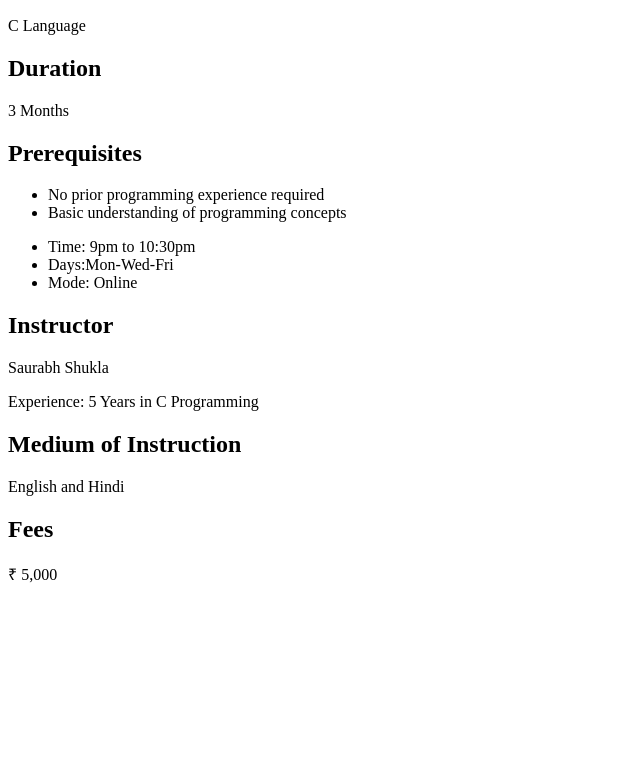
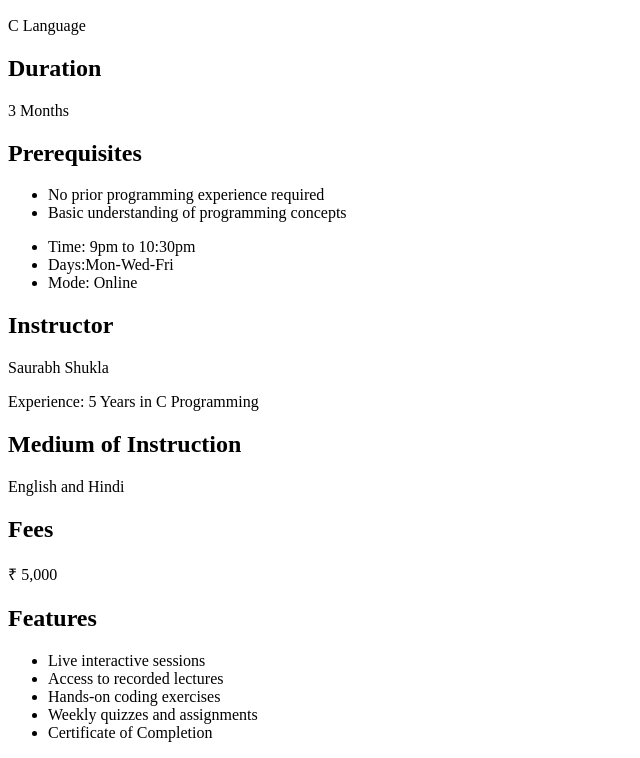
Before and after one commit to AjazAhmad-10/dev3-, a plain HTML site: page index.html in a window 1280 px wide. Shown: the part 110-868 px from the top of the page, without its empty margins (0-640 px from the left). Before the commit the page ends 800 px from the top, so only its background shows below. Drawn offline with Linux system fonts and the light colour scheme.

Commit message:
updated index file 1.3

```diff
--- a/index.html
+++ b/index.html
@@ -29,5 +29,13 @@
     <p>English and Hindi</p>
     <h2>Fees</h2>
     <p>₹ 5,000</p>
+    <h2>Features</h2>
+    <ul>
+        <li>Live interactive sessions</li>
+        <li>Access to recorded lectures</li>
+        <li>Hands-on coding exercises</li>
+        <li>Weekly quizzes and assignments</li>
+        <li>Certificate of Completion</li>
+    </ul>
 </body>
 </html>
```
